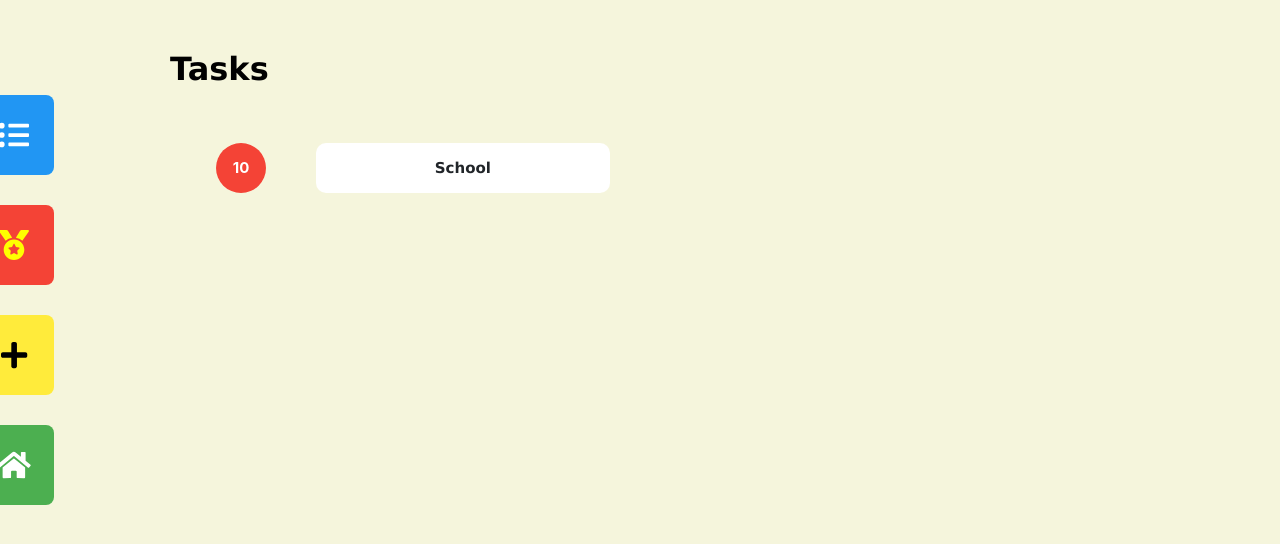
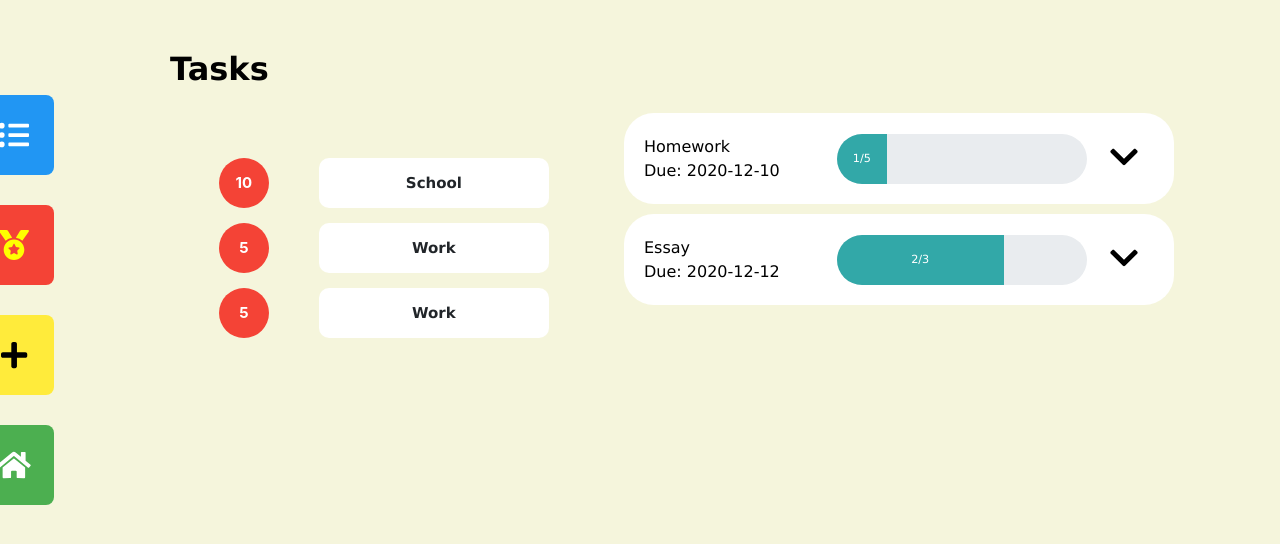
Before and after one commit to albertyanzz/itp-404-final-project, a React (Create React App) app: page /tasks in a window 1280 px wide. Shown: the top 544 px of the page. Built offline with nearby package versions, Linux system fonts and the light colour scheme.

Commit message:
completed look

```diff
--- a/src/App.css
+++ b/src/App.css
@@ -40,6 +40,8 @@ body {
   display: flex;
   flex-direction: row;
   margin-left: 20px;
+  margin-top: 15px;
+  margin-bottom: 15px;
 }
 
 .taskCount {
@@ -57,9 +59,49 @@ body {
   border-radius: 10px;
   line-height: 40px;
   text-align: center;
-  width: 30%;
+  width: 70%;
   margin-left: 50px;
   padding: 5px;
+}
+
+.taskContainer {
+  width: 90%;
+}
+
+.taskItem {
+  width: 50%;
+  margin-left: 50px;
+  padding: 10px;
+}
+
+.taskItemList {
+  background-color: white;
+  border-radius: 30px;
+  padding: 20px;
+  display: flex;
+  flex-direction: row;
+  align-items: center;
+  justify-content: space-between;
+  margin-left: 50px;
+}
+
+.taskName {
+  font-family: Verdana, Geneva, sans-serif;
+  justify-content: center;
+  font-weight: 100;
+  font-size: medium;
+  color: Black;
+  display: flex;
+  flex-direction: row;
+  align-items: center;
+  justify-content: space-between;
+}
+
+.taskBackdrop {
+  background-color: white;
+  border-radius: 30px;
+  padding: 20px;
+  margin-top: 10px;
 }
 
 .centerTitle {
--- /dev/null
+++ b/src/SubTasks.js
@@ -0,0 +1,17 @@
+import React from "react";
+import { faCheckSquare } from "@fortawesome/free-solid-svg-icons";
+import { FontAwesomeIcon } from "@fortawesome/react-fontawesome";
+
+export default function SubTasks(){
+
+	return (
+    <div className="taskItemList">
+		<div>
+            Paper 1
+        </div>
+        <div className="w3-button">
+            <FontAwesomeIcon icon={faCheckSquare} color="black" size="2x" />
+        </div>
+    </div>
+  );
+}
--- /dev/null
+++ b/src/TaskCategory.js
@@ -0,0 +1,20 @@
+import React from 'react';
+
+export default function TaskCategory({name, count, id, toggleCategory}){
+
+    function handleCategoryClick(){
+        toggleCategory(id);
+    }
+
+	return (
+        <div className="taskRow">
+          <div className={`taskCount w3-circle w3-red`}>{count}</div>
+          <div
+            className="taskCategory w3-button"
+            onClick={handleCategoryClick}
+          >
+            {name}
+          </div>
+        </div>
+      );
+}
--- a/src/TaskItem.js
+++ b/src/TaskItem.js
@@ -1,28 +1,51 @@
-import React from "react";
-import TaskMenu from './TaskMenu';
+import React, { useState } from "react";
+import { faChevronDown, faChevronUp } from "@fortawesome/free-solid-svg-icons";
+import { FontAwesomeIcon } from "@fortawesome/react-fontawesome";
+import SubTasks from './SubTasks';
+import ProgressBar from './ProgressBar';
 
-export default function TaskItem(){
+
+export default function TaskItem({name, maxProgress, progress, dueDate}){
+
+	const [showSubTask, setShowSubTask] = useState(false);
+
+	function toggleSubTask(){
+		setShowSubTask(!showSubTask);
+	}
 
 	return (
-    <div className="taskRow">
-      <div className={`taskCount w3-circle w3-red`}>10</div>
-      <button
-        className="taskCategory w3-button"
-        data-toggle="collapse"
-        data-target="#collapseExample"
-        aria-expanded="false"
-        aria-controls="collapseExample"
-      >
-        School
-      </button>
-	  <div class="collapse" id="collapseExample">
-		<div class="card card-body">
-			Anim pariatur cliche reprehenderit, enim eiusmod high life accusamus terry richardson ad squid. Nihil anim keffiyeh helvetica, craft beer labore wes anderson cred nesciunt sapiente ea proident.
+		<div className="taskBackdrop">
+			<div className="taskName">
+				<div>
+					{name}
+					<br></br>
+					{`Due: ${dueDate}`}
+				</div>
+				<div className="progressBar">
+					<ProgressBar totalValue={maxProgress} currValue={progress}>
+						{
+							element => {
+							if (element)
+								element.style.setProperty(
+								"background-color",
+								maxProgress === progress ? "#09de1b" : "#32a8a8" ,
+								"important"
+								);
+							}
+						}
+					</ProgressBar>
+            	</div>
+				<div>
+					<div className="w3-button w3-circle" onClick={toggleSubTask}>
+						<FontAwesomeIcon icon={showSubTask ? faChevronUp : faChevronDown} color="black" size="2x" />
+					</div>
+				</div>
+
+			</div>
+			{showSubTask &&
+				<SubTasks></SubTasks>
+			}
 		</div>
-	  </div>
-      <div>
-        <TaskMenu></TaskMenu>
-      </div>
-    </div>
-  );
+
+  	);
 }
--- a/src/TaskList.js
+++ b/src/TaskList.js
@@ -1,7 +1,18 @@
-import React, { useEffect } from "react";
+import React, { useEffect, useState } from "react";
+import TaskCategory from './TaskCategory';
 import TaskItem from './TaskItem';
 
 export default function TaskList(){
+	const [showCategory, setShowCategory] = useState(null);
+
+	function toggleCategory(id){
+		if(showCategory === id){
+			setShowCategory(null);
+		}
+		else{
+			setShowCategory(id);
+		}
+	}
 
 	useEffect(() => {
 		document.title = "Tasks | Microplanner"
@@ -12,8 +23,17 @@ export default function TaskList(){
 			<div className="row topTitle" id="taskTitle">
 				Tasks
 			</div>
-			<div className="taskContainer">
-				<TaskItem></TaskItem>
+			<div className="row">
+				<div className="col col-md-4 taskContainer">
+					<TaskCategory name="School" count="10" id="0"></TaskCategory>
+					<TaskCategory name="Work" count="5" id="1"></TaskCategory>
+					<TaskCategory name="Work" count="5" id="2" toggleCategory={toggleCategory}></TaskCategory>
+				</div>
+				<div className="col col-md-6 taskItem">
+           			<TaskItem name="Homework" maxProgress="5" progress="1" dueDate="2020-12-10"></TaskItem>
+					<TaskItem name="Essay" maxProgress="3" progress="2" dueDate="2020-12-12"></TaskItem>
+
+          		</div>
 			</div>
 		</div>
 	)
```
Also changed, not shown: src/TaskMenu.js (deleted, +0 -9 lines).
